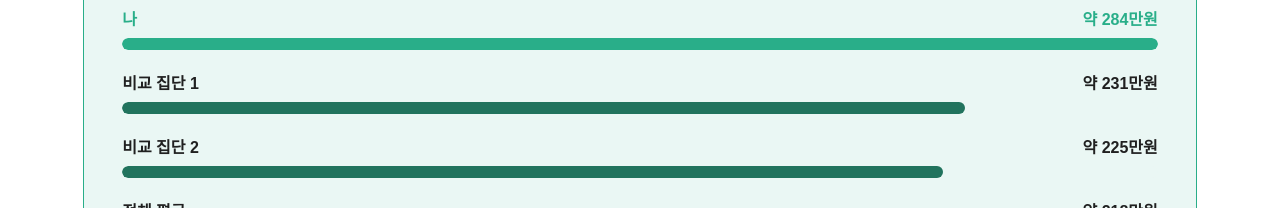
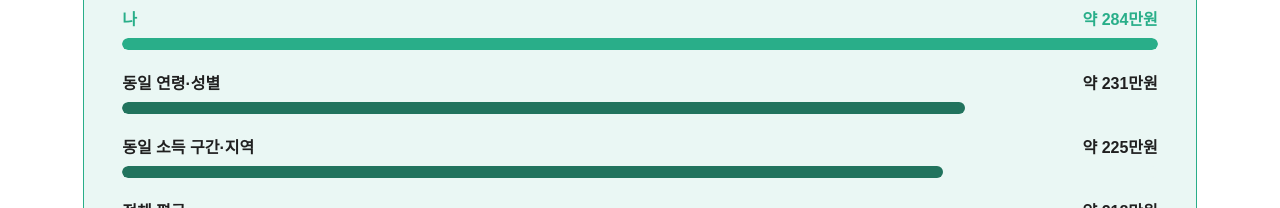
Before and after one commit to 2026-DDJ/FE, a React (Vite) app: page /analysis/result in a window 1280 px wide. Shown: the part 581-789 px from the top of the page. Built offline with nearby package versions, Linux system fonts and the light colour scheme; a web font is replaced by a local one.

Commit message:
비교군 명칭 변경

```diff
--- a/src/pages/analysis/AnalysisResult.jsx
+++ b/src/pages/analysis/AnalysisResult.jsx
@@ -40,11 +40,11 @@ const resultData = {
       cost: DEMO_PREDICTED_COST,
     },
     {
-      label: "비교 집단 1",
+      label: "동일 연령·성별",
       cost: 2310000,
     },
     {
-      label: "비교 집단 2",
+      label: "동일 소득 구간·지역",
       cost: 2250000,
     },
     {
```
